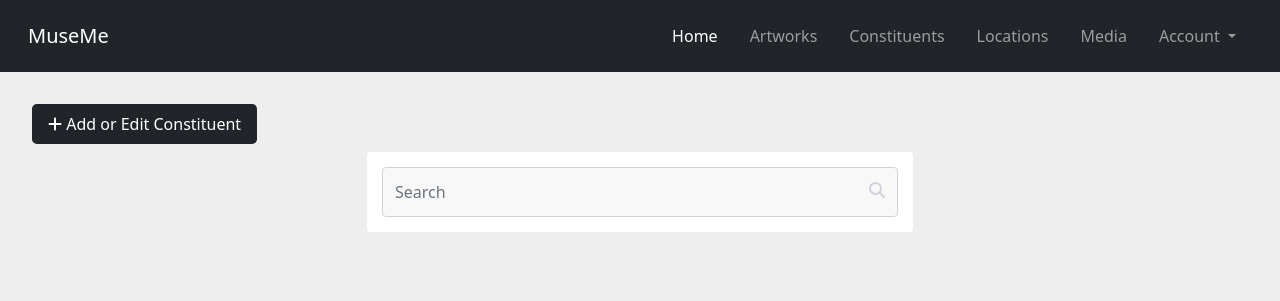
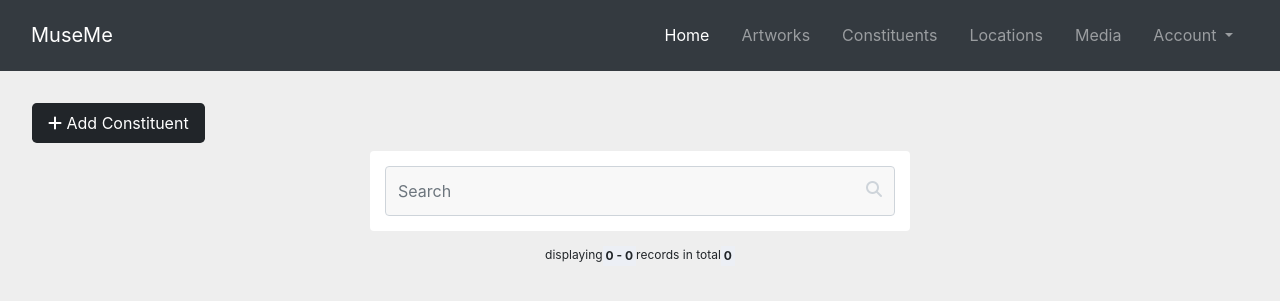
Before and after one commit to itudb2304/itudb2304, a Flask app: page /constituents/ in a window 1280 px wide. Shown: the top 301 px of the page. Run offline with Flask 3, Linux system fonts and the light colour scheme; data that the repository does not hold is empty; some libraries are stand-ins or nearby versions.

Commit message:
pagination for constituents

```diff
--- a/controllers/constituents_bp.py
+++ b/controllers/constituents_bp.py
@@ -2,19 +2,21 @@ from flask import Blueprint, render_template, request, redirect, url_for, flash
 from repository.constituent_repository import ConstituentRepository
 from repository.media_repository import MediaRepository
 from repository.objects_repository import ObjectsRepository
+from flask_paginate import Pagination, get_page_parameter, get_page_args
 
 def constituents_bp(connection):
     constituents = Blueprint(
-        'constituents',
+        "constituents",
         __name__,
-        template_folder='../templates/constituents',
-        static_folder='static/',
-        url_prefix="/constituents"
+        template_folder="../templates/constituents",
+        static_folder="static/",
+        url_prefix="/constituents",
     )
 
     repository = ConstituentRepository(connection=connection)
     objects_repository = ObjectsRepository(connection=connection)
     media_repository = MediaRepository(connection=connection)
+
     constituent_attributes = [
         "ulanid",
         "preferred-display-name",
@@ -27,7 +29,7 @@ def constituents_bp(connection):
         "visualbrowsertimespan",
         "nationality",
         "constituent-type",
-        "wikidataid"
+        "wikidataid",
     ]
 
     constituent_objects_attributes = [
@@ -37,41 +39,74 @@ def constituents_bp(connection):
         "role",
         "displaydate",
         "displayorder",
-        "country"
+        "country",
     ]
 
-    @constituents.route('/', methods=['GET', 'POST'])
+    @constituents.route("/", methods=["GET", "POST"])
     def constituents_page():
-        if request.method == 'POST':
-            if 'constituent-search' in request.form:
-                req = request.form['constituent-search']
-                return redirect( url_for('.constituent_by_name', name=req) )
-            elif 'add-constituent' in request.form:
-                req = request.form['add-constituent']
-                return redirect(url_for('.add_constituent'))
+        if request.method == "POST":
+            if "constituent-search" in request.form:
+                req = request.form["constituent-search"]
+                return redirect(url_for(".constituent_by_name", name=req))
+            elif "add-constituent" in request.form:
+                req = request.form["add-constituent"]
+                return redirect(url_for(".add_constituent"))
         else:
-            constituents = repository.get_all_constituents()
-            constituent_id = request.args.get('constituent_id')
+            page, per_page, offset = get_page_args(
+                page_parameter="page", per_page_parameter="per_page"
+            )
+            per_page = 50
+            total = repository.get_number_of_constituents()
+            pagination_constituents = repository.get_all_constituents(
+                offset=offset, limit=per_page
+            )
+            pagination = Pagination(
+                page=page, per_page=per_page, total=total, css_framework='bootstrap4'
+            )
+            constituent_id = request.args.get("constituent_id")
             media = media_repository.get_constituent_media_by_id(constituent_id)
-            return render_template('constituents.html', constituents_list=constituents,  media=media, get_constituent_media_by_id=media_repository.get_constituent_media_by_id)
+            return render_template(
+                "constituents.html",
+                constituents_list=pagination_constituents,
+                media=media,
+                get_constituent_media_by_id=media_repository.get_constituent_media_by_id,
+                page=page,
+                per_page=per_page,
+                pagination=pagination
+            )
 
-    @constituents.route('/<string:name>', methods=['GET', 'POST'])
+    @constituents.route("/<string:name>", methods=["GET", "POST"])
     def constituent_by_name(name: str):
-        if request.method == 'POST':
-            if 'constituent-search' in request.form:
-                req = request.form['constituent-search']
-                return redirect( url_for('.constituent_by_name', name=req) )
-            elif 'add-constituent' in request.form:
-                req = request.form['add-constituent']
-                return redirect(url_for('.add_constituent'))
+        if request.method == "POST":
+            if "constituent-search" in request.form:
+                req = request.form["constituent-search"]
+                return redirect(url_for(".constituent_by_name", name=req))
+            elif "add-constituent" in request.form:
+                req = request.form["add-constituent"]
+                return redirect(url_for(".add_constituent"))
         else:
-            constituents = repository.get_constituents_by_name(name=name)
-            return render_template('constituents.html', constituents_list=constituents, get_constituent_media_by_id=media_repository.get_constituent_media_by_id)
+            page, per_page, offset = get_page_args(
+                page_parameter="page", per_page_parameter="per_page"
+            )
+            per_page = 50
+            total = repository.get_number_of_constituents_by_name(name=name)
+            pagination_constituents = repository.get_constituents_by_name(name=name, offset=offset, limit=per_page)
+            pagination = Pagination(
+                page=page, per_page=per_page, total=total, css_framework='bootstrap4'
+            )
+            return render_template(
+                "constituents.html",
+                constituents_list=pagination_constituents,
+                get_constituent_media_by_id=media_repository.get_constituent_media_by_id,
+                page=page,
+                per_page=per_page,
+                pagination=pagination
+            )
 
-    @constituents.route('/add', methods=['GET','POST'])
+    @constituents.route("/add", methods=["GET", "POST"])
     def add_constituent():
-        if request.method == 'GET':
-            return render_template('constituents_add.html')
+        if request.method == "GET":
+            return render_template("constituents_add.html")
         else:
             attributes = []
             for key in constituent_attributes:
@@ -80,21 +115,30 @@ def constituents_bp(connection):
                 else:
                     attributes.append(None)
             repository.add_constituent(attributes=attributes)
-            flash('Constituent has been added successfully.')
-            return render_template('constituents_add.html')
+            flash("Constituent has been added successfully.")
+            return render_template("constituents_add.html")
 
-    @constituents.route('/<int:id>', methods=['GET', 'POST'])
+    @constituents.route("/<int:id>", methods=["GET", "POST"])
     def constituent_objects(id: int):
-        if request.method == 'GET':
+        if request.method == "GET":
             constituent_objects = repository.constituent_objects(id)
-            return render_template('constituent_objects.html',constituent_objects=constituent_objects, constituentID=id)
+            return render_template(
+                "constituent_objects.html",
+                constituent_objects=constituent_objects,
+                constituentID=id,
+            )
         else:
-            return redirect(url_for('.add_constituent_object', id=id))
+            return redirect(url_for(".add_constituent_object", id=id))
 
-    @constituents.route('/<int:id>/add-object', methods=['GET', 'POST'])
+    @constituents.route("/<int:id>/add-object", methods=["GET", "POST"])
     def add_constituent_object(id: int):
-        if request.method == 'GET':
-            return render_template("add_constituent_object.html", object_ids=repository.get_object_ids(), constituent_ids=repository.get_constituent_ids(), current_constituentID=id)
+        if request.method == "GET":
+            return render_template(
+                "add_constituent_object.html",
+                object_ids=repository.get_object_ids(),
+                constituent_ids=repository.get_constituent_ids(),
+                current_constituentID=id,
+            )
         else:
             attributes = []
             for att in constituent_objects_attributes:
@@ -102,18 +146,31 @@ def constituents_bp(connection):
                     attributes.append(request.form[att])
                 else:
                     attributes.append(None)
-            attributes.append(objects_repository.get_object_by_objectid(attributes[0]).title)
+            attributes.append(
+                objects_repository.get_object_by_objectid(attributes[0]).title
+            )
             print(attributes)
-            attributes.append(repository.get_constituent_by_id(attributes[1]).forwarddisplayname)
+            attributes.append(
+                repository.get_constituent_by_id(attributes[1]).forwarddisplayname
+            )
             repository.add_constituent_object(attributes=attributes)
-            flash('Constituent object has been added successfully.')
-            return render_template("add_constituent_object.html", object_ids=repository.get_object_ids(), constituent_ids=repository.get_constituent_ids(), current_constituentID=id)
+            flash("Constituent object has been added successfully.")
+            return render_template(
+                "add_constituent_object.html",
+                object_ids=repository.get_object_ids(),
+                constituent_ids=repository.get_constituent_ids(),
+                current_constituentID=id,
+            )
 
-    @constituents.route('/<int:constituent_id>/<int:relation_id>/', methods=['GET', 'POST'])
+    @constituents.route(
+        "/<int:constituent_id>/<int:relation_id>/", methods=["GET", "POST"]
+    )
     def update_constituent_object(constituent_id: int, relation_id: int):
-        if request.method == 'GET':
+        if request.method == "GET":
             constituent_object = repository.get_constituent_object_by_id(relation_id)
-            return render_template("edit_constituent_object.html", constituent_object = constituent_object)
+            return render_template(
+                "edit_constituent_object.html", constituent_object=constituent_object
+            )
         else:
             attributes = []
             for att in constituent_objects_attributes:
@@ -121,14 +178,20 @@ def constituents_bp(connection):
                     attributes.append(request.form[att])
                 else:
                     attributes.append(None)
-            repository.update_constituent_object(attributes=attributes, relationid=relation_id)
-            flash('Constituent has been updated successfully.')
-            constituent_objects = repository.constituent_objects(constituentid=constituent_id)
-            return redirect(url_for('.constituent_objects', id=constituent_id))
+            repository.update_constituent_object(
+                attributes=attributes, relationid=relation_id
+            )
+            flash("Constituent has been updated successfully.")
+            constituent_objects = repository.constituent_objects(
+                constituentid=constituent_id
+            )
+            return redirect(url_for(".constituent_objects", id=constituent_id))
 
-    @constituents.route('/<int:constituentid>/<int:relationid>/delete', methods=['GET','POST'])
+    @constituents.route(
+        "/<int:constituentid>/<int:relationid>/delete", methods=["GET", "POST"]
+    )
     def delete_constituent_object(constituentid: int, relationid: int):
         repository.delete_constituent_object(relationid=relationid)
-        return redirect(url_for('.constituent_objects', id=constituentid))
+        return redirect(url_for(".constituent_objects", id=constituentid))
 
     return constituents
--- a/static/styles/search.css
+++ b/static/styles/search.css
@@ -122,3 +122,43 @@ tr:nth-child(even) {
 a {
   color: #212529;
 }
+
+.pagination {
+  margin: 25px;
+  margin-top: 10px;
+  justify-content: center;
+}
+
+.pagination-page-info {
+  display: flex;
+  justify-content: center;
+  margin-top: 15px;
+  font-size: 12px;
+}
+.pagination-page-info b {
+  color: #212529;
+  background: rgb(236, 239, 245);
+  padding-left: 2px;
+  padding: .1em .25em;
+}
+
+.pagination > li > a:focus,
+.pagination > li > a:hover,
+.pagination > li > span:focus,
+.pagination > li > span:hover {
+    z-index: 3;
+    color: #212529;
+    border-color: #ddd;
+
+}
+
+.page-link {
+  color: #212529 !important;
+  background: rgb(236, 239, 245) !important;
+}
+
+.pagination>li.active>a {
+  background-color: #212529 !important;
+  border-color: #212529 !important;
+  color: rgb(236, 239, 245) !important;
+}
--- a/templates/constituents/add_constituent_object.html
+++ b/templates/constituents/add_constituent_object.html
@@ -1,5 +1,6 @@
 {% extends 'header.html' %}
 {% block content %}
+<div style="margin: 25px 40px;">
 <form class="row g-3" action="{{ url_for('constituents.add_constituent_object', id=current_constituentID) }}" method="post">
   <div class="col-md-4">
     <label for="objectid" class="form-label required">Object Name</label>
@@ -51,4 +52,5 @@
     <button type="submit" class="btn btn-primary btn-lg custom-bg">Add constituent object</button>
   </div>
 </form>
+</div>
 {% endblock %}
--- a/templates/constituents/constituents.html
+++ b/templates/constituents/constituents.html
@@ -3,7 +3,7 @@
 
 <form action="" method="post">
     <div>
-        <button type="submit" class="btn btn-primary btn-lg custom-bg" name="add-constituent" id="add-constituent"><i class="fa-solid fa-plus"></i> Add or Edit Constituent</button>
+        <button type="submit" class="btn btn-primary btn-lg custom-bg" name="add-constituent" id="add-constituent"><i class="fa-solid fa-plus"></i> Add Constituent</button>
     </div>
 </form>
 <form action="{{ url_for('constituents.constituents_page') }}" method="post">
@@ -21,25 +21,48 @@
     </div>
 </form>
 
+<div>
+    {{ pagination.info }}
+    {{ pagination.links }}
+</div>
+
 <ol id="constituents_list">
     {% for constituent in constituents_list %}
-        <li>
+    {{ loop.index + (page - 1) * per_page }}
+        <td>
           <a href="{{ url_for('constituents.constituent_objects', id=constituent.constituentid) }}">
             <span class="constituent-name" data-constituent-id="{{ constituent.constituentid }}">
                 {{ constituent.forwarddisplayname }}
             </span>
+            <!-- <div id="constituent-info">
+                <ul>
+                    <li>Constituent ID: {{ constituent.constituentid }}</li>
+                </ul>
+            </div> -->
             <div class="media-container">
                 {% set media = get_constituent_media_by_id(constituent.constituentid) %}
                 {% if media is not none %}
                     {% for m in media %}
-                        <img src="{{ m[0] }}" alt="Constituent Image">
+                        <img src="{{ m[0] }}" alt="Constituent Image" loading="lazy">
                     {% endfor %}
                 {% endif %}
             </div>
             </a>
-        </li>
+        </td>
 
     {% endfor %}
 </ol>
+<div>
+{{ pagination.links }}
+<script>
+function showContent(id) {
+    var x = document.getElementById("id");
+    if (x.style.display === "none") {
+      x.style.display = "block";
+    } else {
+      x.style.display = "none";
+    }
+}
+</script>
 
 {% endblock %}
--- a/templates/header.html
+++ b/templates/header.html
@@ -5,12 +5,12 @@
   <meta charset="utf-8" />
   <link href="https://cdn.jsdelivr.net/npm/bootstrap@5.1.3/dist/css/bootstrap.min.css" rel="stylesheet"
     integrity="sha384-1BmE4kWBq78iYhFldvKuhfTAU6auU8tT94WrHftjDbrCEXSU1oBoqyl2QvZ6jIW3" crossorigin="anonymous">
+  <link rel="stylesheet" href="path/to/font-awesome/css/font-awesome.min.css">,<link rel="stylesheet" href="https://stackpath.bootstrapcdn.com/bootstrap/4.3.1/css/bootstrap.min.css" integrity="sha384-ggOyR0iXCbMQv3Xipma34MD+dH/1fQ784/j6cY/iJTQUOhcWr7x9JvoRxT2MZw1T" crossorigin="anonymous">
   <link href="../static/styles/search.css" rel="stylesheet">
-  <link rel="stylesheet" href="path/to/font-awesome/css/font-awesome.min.css">
 </head>
 
 <body>
-  <nav class="navbar navbar-expand-lg navbar-dark bg-dark p-3">
+  <nav class="navbar navbar-expand-lg navbar-dark bg-dark p-3" style="margin-top: -25px;">
     <div class="container-fluid">
       <a class="navbar-brand" href="#">MuseMe</a>
       <button class="navbar-toggler" type="button" data-bs-toggle="collapse" data-bs-target="#navbarNavDropdown"
```
Also changed, not shown: repository/constituent_repository.py (+28 -6 lines).
